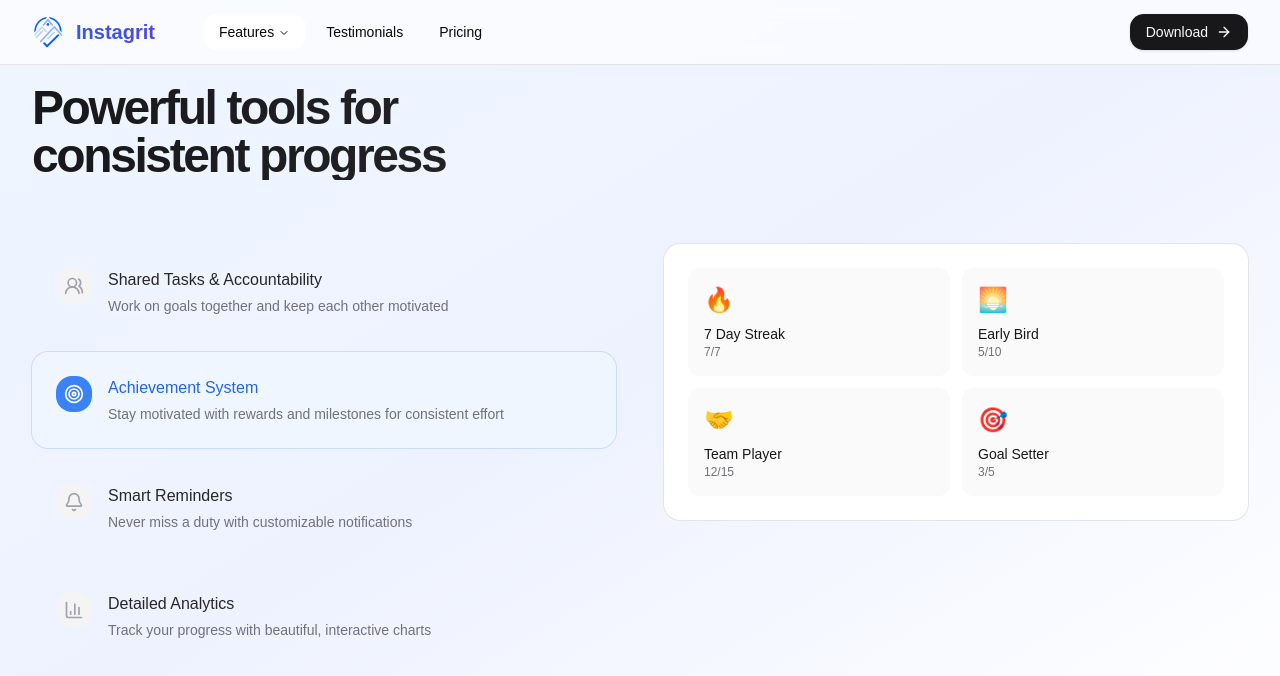
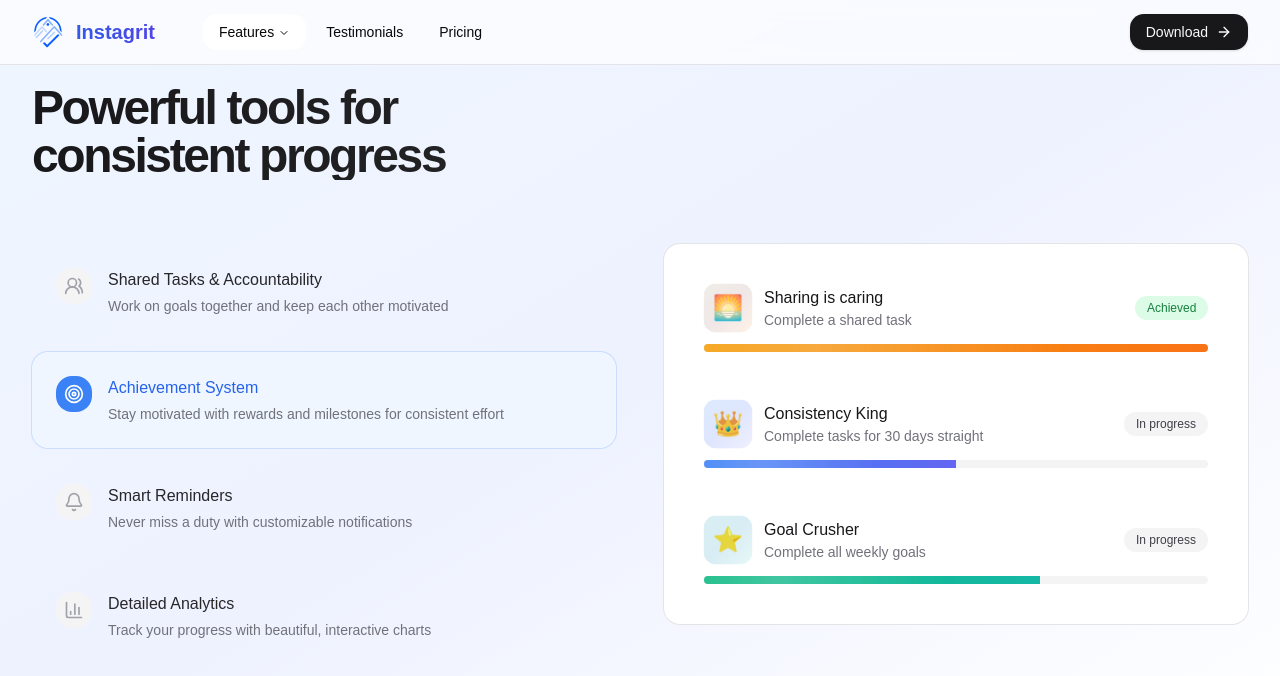
Before and after one commit to Efesop/instagritlp, a Next.js app: page /instagritlp/ in a window 1280 px wide. Both pictures are taken after a click on the element 324 px from the left and 2166 px from the top of the page. Shown: the part 1766-2442 px from the top of the page. Built offline with nearby package versions, Linux system fonts and the light colour scheme.

Commit message:
updated achievement system carousel

```diff
--- a/app/components/features/FeatureShowcase.tsx
+++ b/app/components/features/FeatureShowcase.tsx
@@ -1,7 +1,7 @@
 "use client"
 
 import { useState, useEffect } from "react"
-import { Users2, Target, Bell, Check, Plus, Share2, Clock, CheckCircle2, BarChart3 } from "lucide-react"
+import { Users2, Target, Bell, Check, Plus, Share2, Clock, CheckCircle2, BarChart3, Trophy, Star, Medal, Crown } from "lucide-react"
 import { Area, AreaChart, CartesianGrid, XAxis, ResponsiveContainer } from "recharts"
 
 export function FeatureShowcase() {
@@ -9,6 +9,8 @@ export function FeatureShowcase() {
   const [demoState, setDemoState] = useState(0)
   const [isMounted, setIsMounted] = useState(false)
   const [isChartVisible, setIsChartVisible] = useState(false)
+  const [achievementDemo, setAchievementDemo] = useState(0)
+  const [showTrophy, setShowTrophy] = useState(false)
 
   useEffect(() => {
     setIsMounted(true)
@@ -17,8 +19,8 @@ export function FeatureShowcase() {
   useEffect(() => {
     if (activeFeature === 'shared-tasks') {
       const interval = setInterval(() => {
-        setDemoState((prev) => (prev + 1) % 8) // Extended to 8 states for more detail
-      }, 2500)
+        setDemoState((prev) => (prev + 1) % 8)
+      }, 1500)
       return () => clearInterval(interval)
     } else {
       setDemoState(0)
@@ -35,6 +37,28 @@ export function FeatureShowcase() {
       setIsChartVisible(false)
     }
   }, [activeFeature, isMounted])
+
+  useEffect(() => {
+    if (activeFeature === 'achievement') {
+      const interval = setInterval(() => {
+        setAchievementDemo((prev) => {
+          if (prev === 5) {
+            setShowTrophy(true)
+            setTimeout(() => {
+              setShowTrophy(false)
+              setAchievementDemo(0)
+            }, 2000)
+            return prev
+          }
+          return (prev + 1) % 6
+        })
+      }, 1000)
+      return () => clearInterval(interval)
+    } else {
+      setAchievementDemo(0)
+      setShowTrophy(false)
+    }
+  }, [activeFeature])
 
   const renderTaskDemo = () => {
     const notifications = [
@@ -208,6 +232,109 @@ export function FeatureShowcase() {
     )
   }
 
+  const renderAchievementDemo = () => {
+    const achievements = [
+      {
+        id: 1,
+        title: "Sharing is caring",
+        description: "Complete a shared task",
+        icon: "🌅",
+        level: achievementDemo >= 1 ? "Achieved" : "In progress",
+        progress: achievementDemo >= 1 ? 21 : 9,
+        total: 21,
+        color: "from-amber-500 to-orange-500"
+      },
+      {
+        id: 2,
+        title: "Consistency King",
+        description: "Complete tasks for 30 days straight",
+        icon: "👑",
+        level: achievementDemo >= 3 ? "Achieved" : "In progress",
+        progress: achievementDemo >= 3 ? 30 : 15,
+        total: 30,
+        color: "from-blue-500 to-indigo-500"
+      },
+      {
+        id: 3,
+        title: "Goal Crusher",
+        description: "Complete all weekly goals",
+        icon: "⭐️",
+        level: achievementDemo >= 5 ? "Achieved" : "In progress",
+        progress: achievementDemo >= 5 ? 12 : 8,
+        total: 12,
+        color: "from-emerald-500 to-teal-500"
+      }
+    ]
+
+    return (
+      <div className="p-6 relative">
+        <div className="space-y-4">
+          {achievements.map((achievement) => (
+            <div
+              key={achievement.id}
+              className="group relative overflow-hidden rounded-xl bg-white hover:bg-zinc-50 transition-all duration-300"
+            >
+              <div className="p-4">
+                {/* Header */}
+                <div className="flex items-center gap-3 mb-3">
+                  <div className="relative h-12 w-12 rounded-xl flex items-center justify-center bg-gradient-to-br animate-achievement-pulse">
+                    <div className={`absolute inset-0 bg-gradient-to-br ${achievement.color} opacity-10 rounded-xl`} />
+                    <span className="text-2xl">{achievement.icon}</span>
+                  </div>
+                  <div className="flex-1">
+                    <h3 className="font-medium text-zinc-900">{achievement.title}</h3>
+                    <p className="text-sm text-zinc-500">{achievement.description}</p>
+                  </div>
+                  <div className={`px-3 py-1 rounded-full text-xs font-medium
+                    ${achievement.progress === achievement.total
+                      ? 'animate-achievement-complete bg-green-100 text-green-700'
+                      : 'bg-zinc-100 text-zinc-700'}`}
+                  >
+                    {achievement.level}
+                  </div>
+                </div>
+
+                {/* Progress Bar */}
+                <div className="relative mt-2">
+                  <div className="h-2 w-full bg-zinc-100 rounded-full overflow-hidden">
+                    <div
+                      className={`h-full bg-gradient-to-r ${achievement.color}
+                        transition-all duration-1000 ease-out relative`}
+                      style={{
+                        width: `${(achievement.progress / achievement.total) * 100}%`,
+                        transition: 'width 1.5s cubic-bezier(0.4, 0, 0.2, 1)'
+                      }}
+                    >
+                      <div className="absolute inset-0 bg-gradient-to-r from-white/0 via-white/20 to-white/0 animate-shimmer" />
+                    </div>
+                  </div>
+                </div>
+              </div>
+            </div>
+          ))}
+        </div>
+
+        {/* Trophy Celebration Overlay */}
+        {showTrophy && (
+          <div className="absolute inset-0 flex items-center justify-center bg-white/50 backdrop-blur-lg">
+            <div className="relative">
+              <div className="absolute inset-0 bg-yellow-500/20 blur-xl rounded-full animate-pulse" />
+              <div className="relative flex flex-col items-center gap-2">
+                <Trophy
+                  className="w-16 h-16 text-yellow-500 animate-trophy-celebration"
+                  strokeWidth={1.5}
+                />
+                <span className="text-lg font-medium text-yellow-600 animate-fade-in">
+                  All Achievements Unlocked!
+                </span>
+              </div>
+            </div>
+          </div>
+        )}
+      </div>
+    )
+  }
+
   const chartData = [
     { month: "Jan", value: 85 },
     { month: "Feb", value: 92 },
@@ -294,22 +421,7 @@ export function FeatureShowcase() {
 
           {/* Achievement Demo */}
           <div className={`transition-all duration-300 ${activeFeature === 'achievement' ? 'opacity-100 translate-x-0' : 'opacity-0 translate-x-full absolute inset-0'}`}>
-            <div className="p-6">
-              <div className="grid grid-cols-2 gap-3">
-                {[
-                  { title: "7 Day Streak", progress: "7/7", icon: "🔥" },
-                  { title: "Early Bird", progress: "5/10", icon: "🌅" },
-                  { title: "Team Player", progress: "12/15", icon: "🤝" },
-                  { title: "Goal Setter", progress: "3/5", icon: "🎯" }
-                ].map((achievement) => (
-                  <div key={achievement.title} className="p-4 rounded-xl bg-zinc-50 hover:bg-zinc-100 transition-colors">
-                    <div className="text-2xl mb-2">{achievement.icon}</div>
-                    <p className="text-sm font-medium text-zinc-900">{achievement.title}</p>
-                    <p className="text-xs text-zinc-500">{achievement.progress}</p>
-                  </div>
-                ))}
-              </div>
-            </div>
+            {renderAchievementDemo()}
           </div>
 
           {/* Reminders Demo */}
@@ -384,11 +496,12 @@ export function FeatureShowcase() {
                           strokeWidth={2}
                           fill="url(#colorValue)"
                           isAnimationActive={true}
-                          animationDuration={0}
+                          animationBegin={0}
+                          animationDuration={1500}
                           strokeDasharray="2000"
                           strokeDashoffset={isChartVisible ? 0 : 2000}
                           style={{
-                            transition: 'stroke-dashoffset 2s ease-out'
+                            transition: 'stroke-dashoffset 1s ease-out'
                           }}
                           dot={{
                             r: 4,
@@ -397,7 +510,7 @@ export function FeatureShowcase() {
                             strokeWidth: 2,
                             opacity: isChartVisible ? 1 : 0,
                             style: {
-                              transition: 'opacity 0.3s ease-out'
+                              transition: 'opacity 0.2s ease-out'
                             }
                           }}
                           activeDot={{
--- a/app/globals.css
+++ b/app/globals.css
@@ -4,7 +4,7 @@
 
 @layer base {
   * {
-    @apply transition-[background,transform,opacity,colors,shadow] duration-200 motion-reduce:transition-none;
+    @apply transition-[background,transform,opacity,colors,shadow] duration-150 motion-reduce:transition-none;
   }
 }
 
@@ -179,38 +179,20 @@ body {
 }
 
 @keyframes share-clone {
-  0% {
-    transform: translateY(0);
-    opacity: 1;
-  }
-  25% {
-    transform: translateY(4px);
-    opacity: 0.5;
-  }
-  50% {
-    transform: translateY(8px);
-    opacity: 0;
-  }
-  51% {
-    transform: translateY(-8px);
-    opacity: 0;
-  }
-  75% {
-    transform: translateY(-4px);
-    opacity: 0.5;
-  }
-  100% {
-    transform: translateY(0);
-    opacity: 1;
-  }
+  0% { transform: translateY(0); opacity: 1; }
+  25% { transform: translateY(4px); opacity: 0.5; }
+  50% { transform: translateY(8px); opacity: 0; }
+  51% { transform: translateY(-8px); opacity: 0; }
+  75% { transform: translateY(-4px); opacity: 0.5; }
+  100% { transform: translateY(0); opacity: 1; }
 }
 
 .animate-share {
-  animation: share 3s ease-in-out infinite;
+  animation: share 0.75s ease-in-out infinite;
 }
 
 .animate-share-clone {
-  animation: share-clone 3s ease-in-out infinite;
+  animation: share-clone 0.75s ease-in-out infinite;
 }
 
 @keyframes slide-apart {
@@ -290,18 +272,12 @@ body {
 }
 
 @keyframes task-create {
-  0% {
-    transform: translateY(10px);
-    opacity: 0;
-  }
-  100% {
-    transform: translateY(0);
-    opacity: 1;
-  }
+  0% { transform: translateY(5px); opacity: 0; }
+  100% { transform: translateY(0); opacity: 1; }
 }
 
 .animate-task-create {
-  animation: task-create 0.5s ease-out forwards;
+  animation: task-create 0.05s ease-out forwards;
 }
 
 @keyframes share-bounce {
@@ -314,7 +290,7 @@ body {
 }
 
 .animate-share-bounce {
-  animation: share-bounce 1s ease-in-out infinite;
+  animation: share-bounce 0.9s ease-in-out infinite;
 }
 
 @keyframes gradient-pulse {
@@ -337,11 +313,11 @@ body {
 }
 
 .animate-gradient-pulse {
-  animation: gradient-pulse 2s ease-in-out infinite;
+  animation: gradient-pulse 0.5s ease-in-out infinite;
 }
 
 .animate-task-complete {
-  animation: task-complete 0.5s cubic-bezier(0.4, 0, 0.2, 1) forwards;
+  animation: task-complete 0.05s cubic-bezier(0.4, 0, 0.2, 1) forwards;
 }
 
 @keyframes slide-in-right {
@@ -367,11 +343,11 @@ body {
 }
 
 .animate-slide-in-right {
-  animation: slide-in-right 0.3s ease-out forwards;
+  animation: slide-in-right 0.05s ease-out forwards;
 }
 
 .animate-scale-in {
-  animation: scale-in 0.3s cubic-bezier(0.4, 0, 0.2, 1) forwards;
+  animation: scale-in 0.05s cubic-bezier(0.4, 0, 0.2, 1) forwards;
 }
 
 @keyframes grow-width {
@@ -503,3 +479,227 @@ body {
     transform: scale(1);
   }
 }
+
+@keyframes achievement-unlock {
+  0% {
+    transform: scale(0.95);
+    opacity: 0;
+  }
+  50% {
+    transform: scale(1.05);
+  }
+  100% {
+    transform: scale(1);
+    opacity: 1;
+  }
+}
+
+@keyframes bounce-once {
+  0% {
+    transform: scale(1);
+  }
+  50% {
+    transform: scale(1.2);
+  }
+  100% {
+    transform: scale(1);
+  }
+}
+
+@keyframes progress-fill {
+  0% {
+    transform: scaleX(0);
+    opacity: 0.7;
+  }
+  100% {
+    transform: scaleX(1);
+    opacity: 1;
+  }
+}
+
+@keyframes shimmer {
+  0% {
+    transform: translateX(-100%);
+  }
+  100% {
+    transform: translateX(100%);
+  }
+}
+
+.animate-achievement-unlock {
+  animation: achievement-unlock 0.5s cubic-bezier(0.4, 0, 0.2, 1) forwards;
+}
+
+.animate-bounce-once {
+  animation: bounce-once 0.5s cubic-bezier(0.4, 0, 0.2, 1) forwards;
+}
+
+.animate-progress-fill {
+  animation: progress-fill 0.5s cubic-bezier(0.4, 0, 0.2, 1) forwards;
+}
+
+.animate-shimmer {
+  animation: shimmer 1s linear infinite;
+}
+
+@keyframes achievement-pop {
+  0% {
+    transform: scale(1);
+  }
+  50% {
+    transform: scale(1.1);
+  }
+  100% {
+    transform: scale(1);
+  }
+}
+
+@keyframes progress-complete {
+  0% {
+    transform: scaleX(0.95);
+  }
+  50% {
+    transform: scaleX(1.02);
+  }
+  100% {
+    transform: scaleX(1);
+  }
+}
+
+.animate-achievement-pop {
+  animation: achievement-pop 0.5s cubic-bezier(0.4, 0, 0.2, 1) forwards;
+}
+
+.animate-progress-complete {
+  animation: progress-complete 0.8s cubic-bezier(0.4, 0, 0.2, 1) forwards;
+}
+
+@keyframes shimmer {
+  0% {
+    transform: translateX(-100%);
+  }
+  100% {
+    transform: translateX(100%);
+  }
+}
+
+@keyframes trophy-spin {
+  0% {
+    transform: rotate(-180deg) scale(0);
+    opacity: 0;
+  }
+  100% {
+    transform: rotate(0) scale(1);
+    opacity: 1;
+  }
+}
+
+@keyframes trophy-bounce {
+  0%, 100% {
+    transform: translateY(0);
+  }
+  50% {
+    transform: translateY(-4px);
+  }
+}
+
+@keyframes glow {
+  0%, 100% {
+    opacity: 0.5;
+    transform: scale(1);
+  }
+  50% {
+    opacity: 1;
+    transform: scale(1.2);
+  }
+}
+
+.animate-shimmer {
+  animation: shimmer 1s linear infinite;
+}
+
+.animate-trophy-spin {
+  animation: trophy-spin 0.5s cubic-bezier(0.4, 0, 0.2, 1) forwards;
+}
+
+.animate-trophy-bounce {
+  animation: trophy-bounce 1s ease-in-out infinite;
+}
+
+.animate-glow {
+  animation: glow 2s ease-in-out infinite;
+}
+
+@keyframes achievement-pulse {
+  0%, 100% {
+    transform: scale(1);
+  }
+  50% {
+    transform: scale(1.02);
+  }
+}
+
+@keyframes spin-slow {
+  from {
+    transform: rotate(0deg);
+  }
+  to {
+    transform: rotate(360deg);
+  }
+}
+
+.animate-achievement-pulse {
+  animation: achievement-pulse 1s ease-in-out infinite;
+}
+
+.animate-spin-slow {
+  animation: spin-slow 2s linear infinite;
+}
+
+@keyframes achievement-complete {
+  0% {
+    transform: scale(0.95);
+    background-color: theme('colors.zinc.100');
+    color: theme('colors.zinc.700');
+  }
+  50% {
+    transform: scale(1.05);
+  }
+  100% {
+    transform: scale(1);
+    background-color: theme('colors.green.100');
+    color: theme('colors.green.700');
+  }
+}
+
+.animate-achievement-complete {
+  animation: achievement-complete 0.5s cubic-bezier(0.4, 0, 0.2, 1) forwards;
+}
+
+@keyframes trophy-celebration {
+  0% {
+    transform: scale(0) rotate(-15deg);
+    opacity: 0;
+  }
+  20% {
+    transform: scale(1.2) rotate(15deg);
+    opacity: 1;
+  }
+  40% {
+    transform: scale(1) rotate(-10deg);
+  }
+  60% {
+    transform: scale(1.1) rotate(5deg);
+  }
+  80% {
+    transform: scale(0.9) rotate(-5deg);
+  }
+  100% {
+    transform: scale(1) rotate(0);
+    opacity: 1;
+  }
+}
+
+.animate-trophy-celebration {
+  animation: trophy-celebration 1s cubic-bezier(0.4, 0, 0.2, 1) forwards;
+}
```
